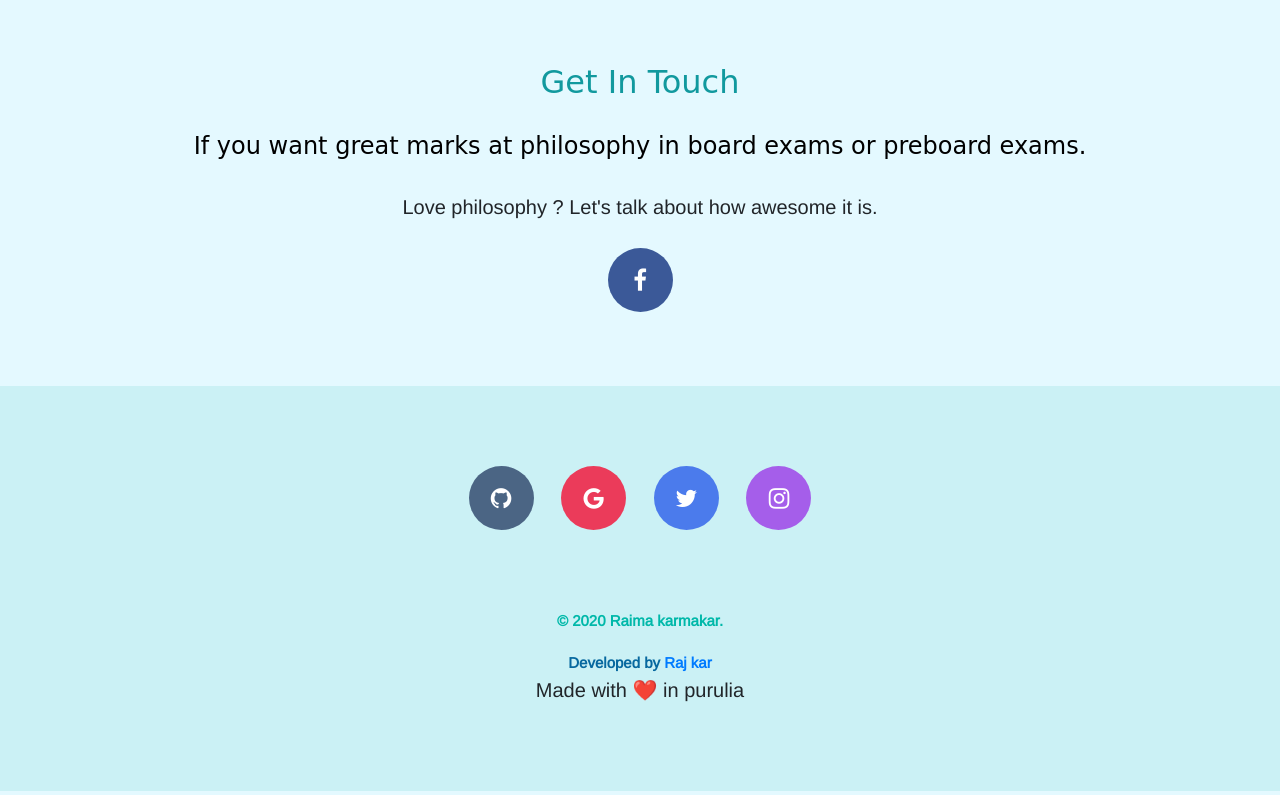
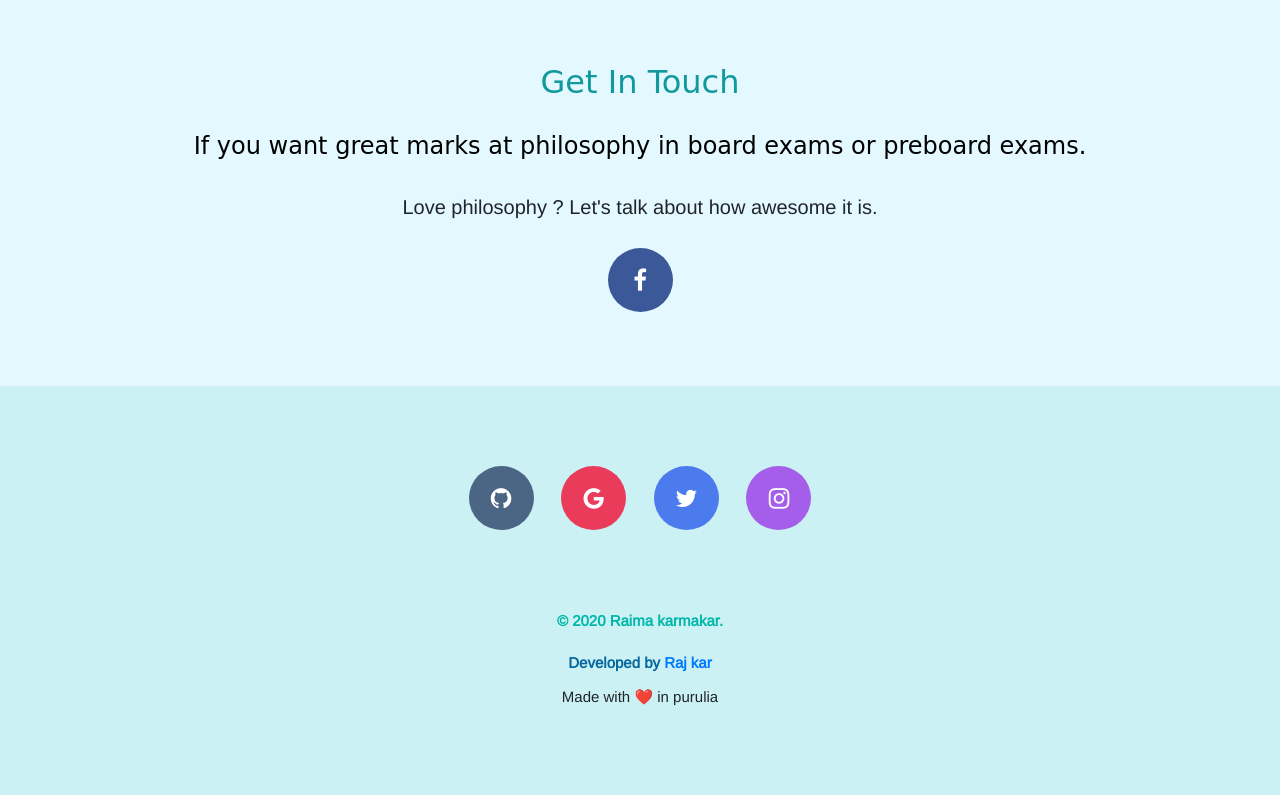
Before and after one commit to FlutterRaj/philo, a plain HTML site: page index.html in a window 1280 px wide. Shown: the part 3491-4286 px from the top of the page. Drawn offline with nearby package versions, Linux system fonts and the light colour scheme; a web font is replaced by a local one.

Commit message:
Update styles.css

```diff
--- a/css/styles.css
+++ b/css/styles.css
@@ -256,3 +256,9 @@ p {
     border-radius: 50%;
     margin: 10px;
 }
+
+
+.love{
+    font-size: 15px;
+    padding-top: 1%;
+}
```
